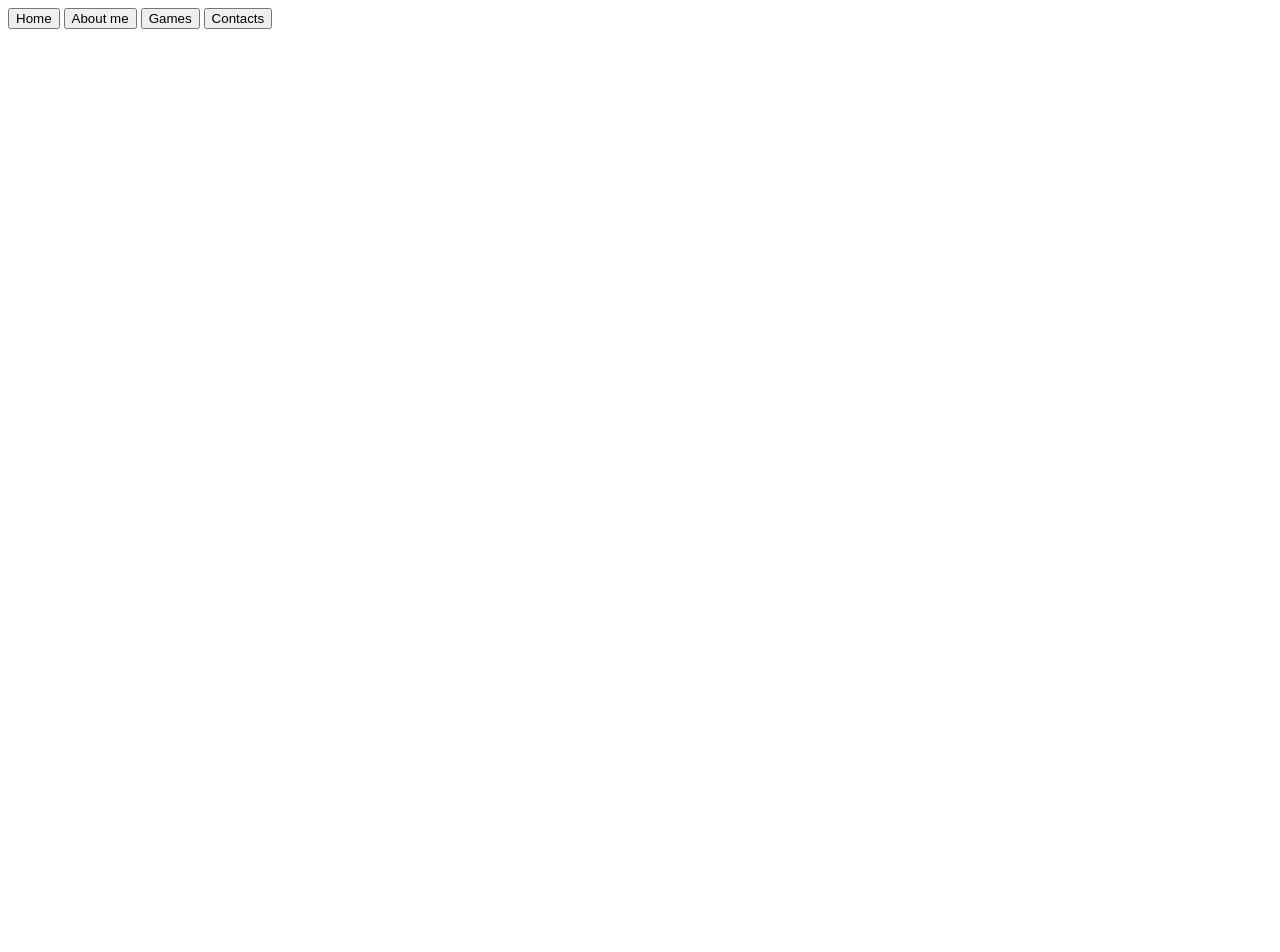
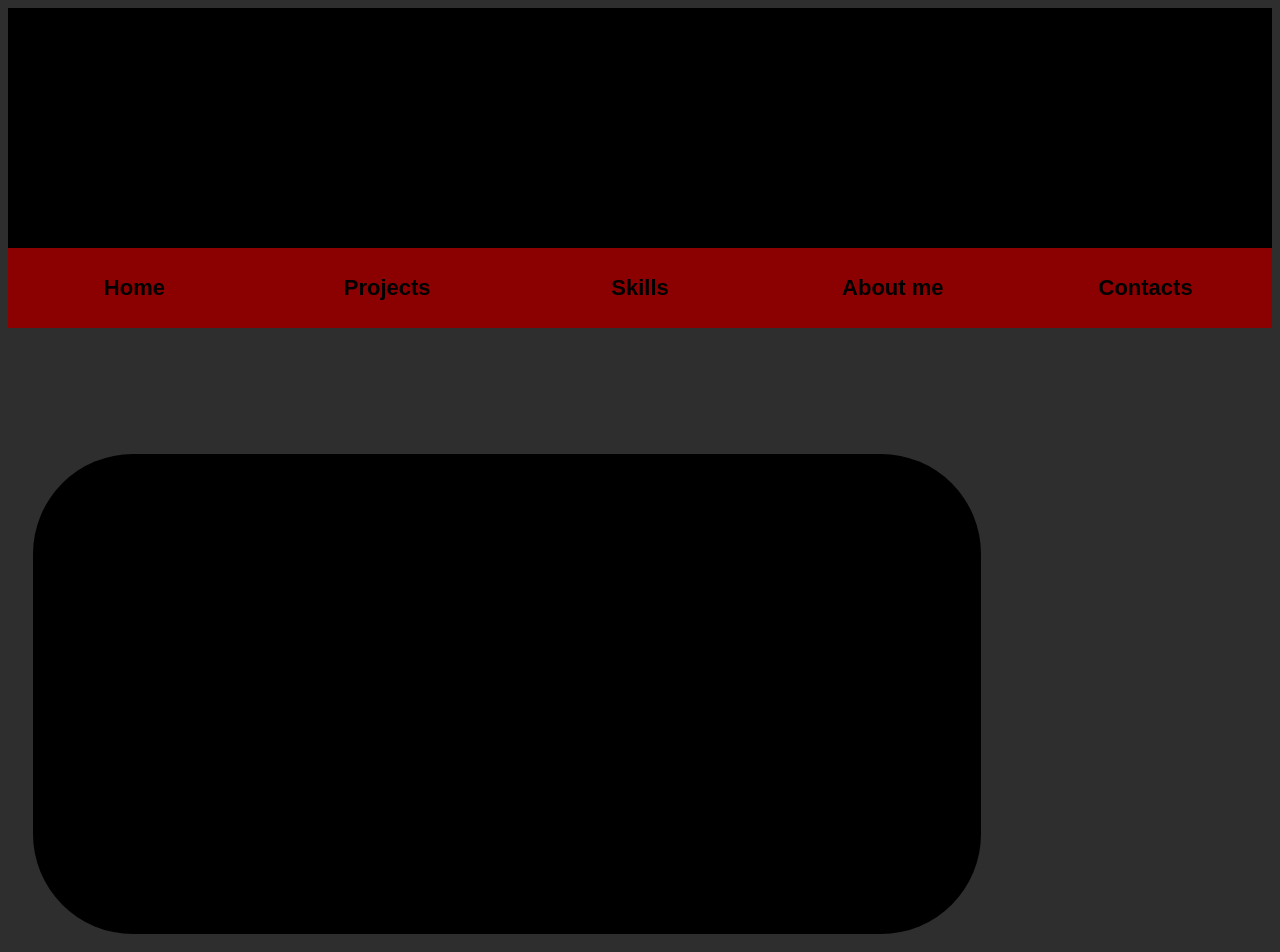
Before and after one commit to Jeretin/Portfolio, a plain HTML site: page portfolio.html in a window 1280 px wide. Shown: the top 952 px of the page. Before the commit the page ends 800 px from the top, so only its background shows below. Drawn offline with Linux system fonts and the light colour scheme.

Commit message:
Website layout

```diff
--- a/portfolio.html
+++ b/portfolio.html
@@ -1,6 +1,107 @@
-<html>
+<style>
+.header-button{
+    background-color: darkred;
+    color: black;
+    height: 10vh;
+    width: 80%;
+    margin: 5px;
+    cursor: pointer;
 
-<button>Home</button>
-<button>About me</button>
-<button>Games</button>
-<button>Contacts</button>
+    font-weight: bold;
+    font-size: 22px;
+
+    border: none;
+}
+
+.header-button:hover{
+    background-color: rgb(133, 6, 6);
+    color: black;
+}
+
+body {
+    background-color: rgb(46, 46, 46);
+    height: 200vh;
+}
+
+.header-buttons-div{
+    position: sticky;
+    top: 0;
+    background-color: darkred;
+    margin: 0px;
+    margin-bottom: 10%;
+    height: 10vh;
+    width: 100%;
+
+    display: flex;
+    align-items: center;
+    justify-content: center;
+}
+.header-image-div{
+    height: 30vh;
+    background-color: black;
+}
+
+.box-red-div{
+    background-color: darkred;
+
+    height: 30%;
+    width: 75%;
+    margin-top: 2%;
+    margin-left: 23%;
+    margin-right: 3%;
+    border-radius: 100px;
+}
+
+.box-black-div{
+    background-color: black;
+
+    height: 30%;
+    width: 75%;
+    margin-top: 2%;
+    margin-left: 2%;
+    margin-right: 23%;
+    border-radius: 100px;
+}
+
+</style>
+
+<body>
+    <div class="header-image-div red.bg">           <!-- Picture / Name / Something like that -->
+
+
+    </div>
+
+    <div class="header-buttons-div">                <!-- Home / Games / Skills / About Me / Contacts -->
+<button class="header-button">Home</button>
+<button class="header-button">Projects</button>
+<button class="header-button">Skills</button>
+<button class="header-button">About me</button>
+<button class="header-button">Contacts</button>
+    </div>
+
+    <div class="box-black-div">                     <!-- Cyberlance The Game -->
+
+
+    </div>
+
+    <div class="box-red-div">                       <!-- Red Milk The Game -->
+
+
+    </div>
+
+    <div class="box-black-div">                     <!-- VR The Game -->
+
+
+    </div>
+
+    <div class="box-red-div">                       <!-- Ranger's Reserve The Game -->
+
+
+    </div>
+
+    <div class="box-black-div">                       <!-- This Website The Website Project -->
+
+
+    </div>
+
+</body>
```
